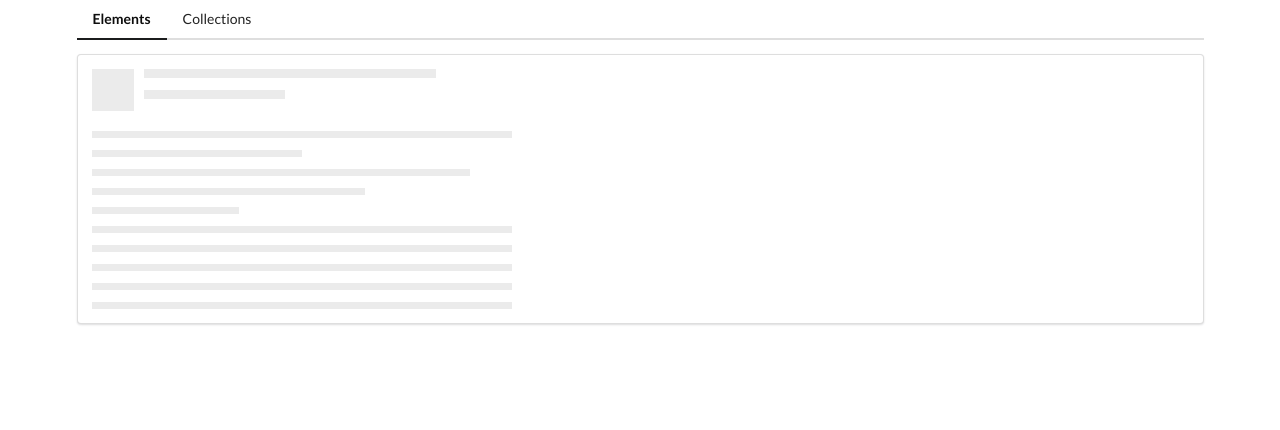
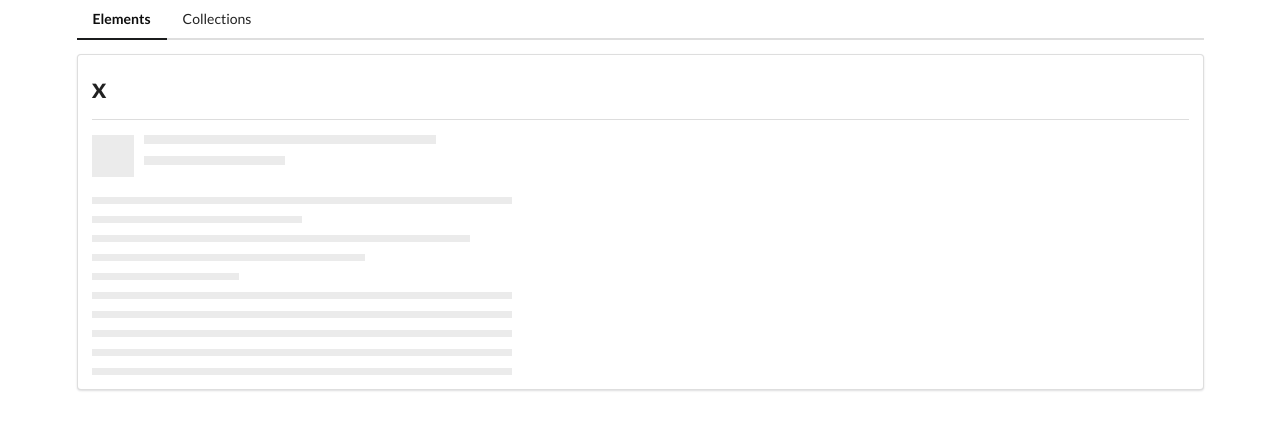
Before and after one commit to Sreyasag/AngularPractice-modules, an Angular app: page /elements in a window 1280 px wide. Shown: the top 430 px of the page. Built offline with nearby package versions, Linux system fonts and the light colour scheme.

Commit message:
divider widget module

```diff
--- a/src/app/elements/elements-home/elements-home.component.html
+++ b/src/app/elements/elements-home/elements-home.component.html
@@ -1 +1,2 @@
+<app-divider></app-divider>
 <app-placeholder [lines]="10"></app-placeholder>
--- a/src/app/elements/elements.module.ts
+++ b/src/app/elements/elements.module.ts
@@ -5,7 +5,7 @@
 import { ElementsHomeComponent } from './elements-home/elements-home.component';
 import { PlaceholderComponent } from './placeholder/placeholder.component';
 import { TimesDirective } from './times.directive';
-
+import { SharedModule } from '../shared/shared.module';
 
 @NgModule({
   declarations: [
@@ -15,7 +15,8 @@
   ],
   imports: [
     CommonModule,
-    ElementsRoutingModule
+    ElementsRoutingModule,
+    SharedModule
   ],
   exports:[
 
--- /dev/null
+++ b/src/app/shared/divider/divider.component.html
@@ -0,0 +1,2 @@
+<h1>x</h1>
+<div class="ui divider"></div>
--- /dev/null
+++ b/src/app/shared/divider/divider.component.ts
@@ -0,0 +1,15 @@
+import { Component, OnInit } from '@angular/core';
+
+@Component({
+  selector: 'app-divider',
+  templateUrl: './divider.component.html',
+  styleUrls: ['./divider.component.css']
+})
+export class DividerComponent implements OnInit {
+
+  constructor() { }
+
+  ngOnInit(): void {
+  }
+
+}
```
Also changed, not shown: src/app/shared/shared.module.ts (added, +17 -0 lines), src/app/shared/divider/divider.component.css (added), 1 other file (tests, documents, lock files or other folders).
